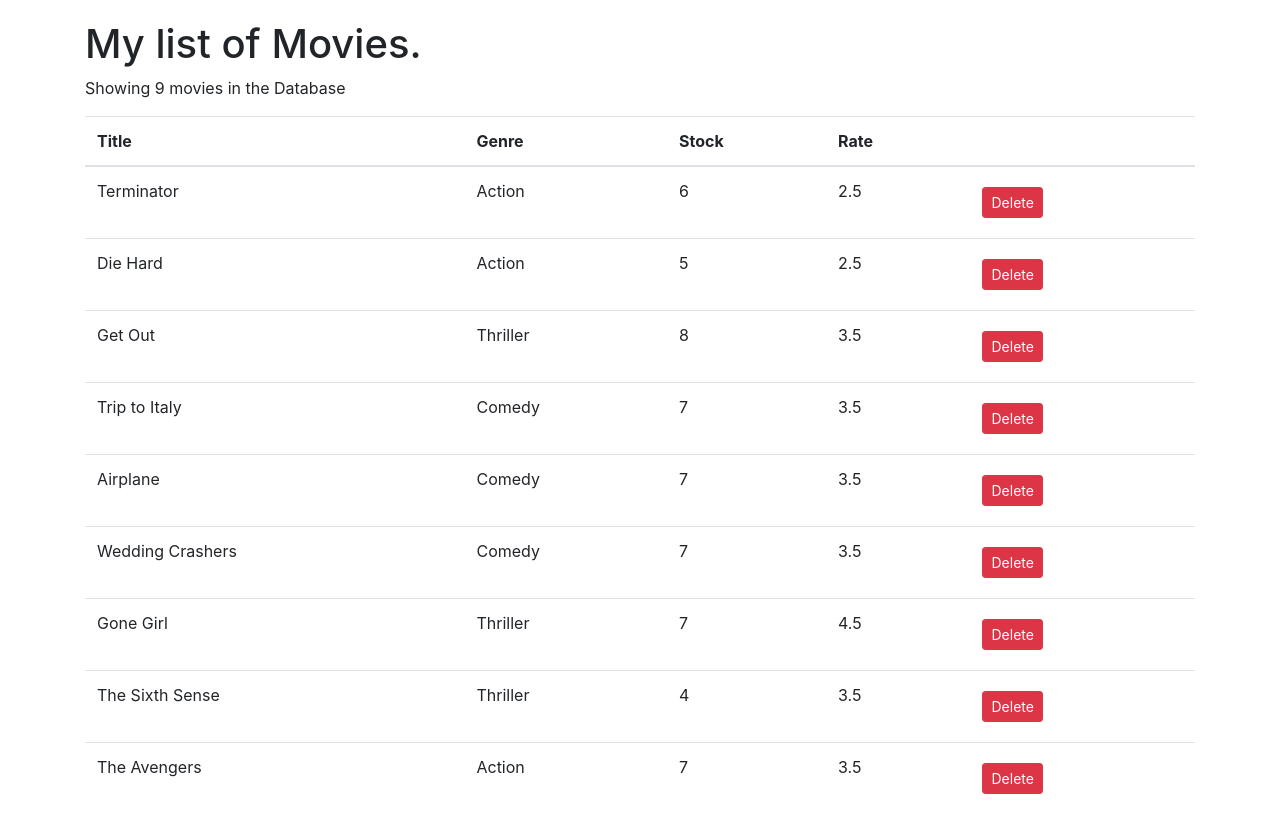
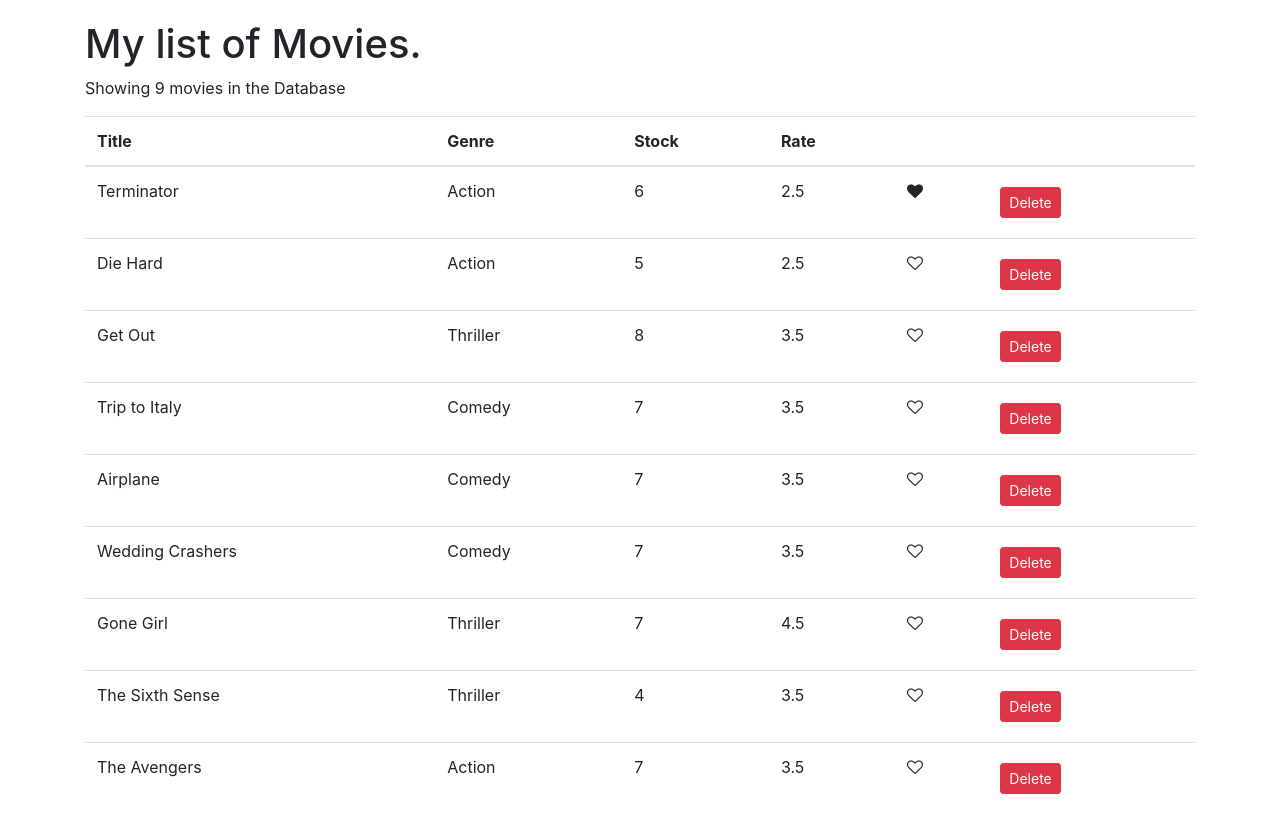
Before and after one commit to faustologic/vidly-app, a React (Create React App) app: page / in a window 1280 px wide. Built offline with nearby package versions, Linux system fonts and the light colour scheme.

Commit message:
Like icon button
We create a new like button using font awesome icons, and making a common component using onClick events and a stateless function component.

```diff
--- a/package.json
+++ b/package.json
@@ -3,6 +3,8 @@
   "version": "0.1.0",
   "private": true,
   "dependencies": {
+    "@fortawesome/fontawesome-svg-core": "^1.2.31",
+    "@fortawesome/free-solid-svg-icons": "^5.15.0",
     "@testing-library/jest-dom": "^4.2.4",
     "@testing-library/react": "^9.5.0",
     "@testing-library/user-event": "^7.2.1",
--- /dev/null
+++ b/src/common/like.jsx
@@ -0,0 +1,20 @@
+import React from "react";
+
+// input: liked: Boolean
+// Output: onClick
+// Stateless Function component
+
+const Like = (props) => {
+  let classes = "fa fa-heart";
+  if (!props.liked) classes += "-o";
+  return (
+    <i
+      onClick={props.onClick}
+      style={{ cursor: "pointer" }}
+      className={classes}
+      aria-hidden="true"
+    />
+  );
+};
+
+export default Like;
--- a/src/components/movies.jsx
+++ b/src/components/movies.jsx
@@ -1,9 +1,19 @@
 import React, { Component } from "react";
 import { getMovies } from "../services/fakeMovieService";
+import "@fortawesome/free-solid-svg-icons";
+import Like from "../common/like";
 
 class Movies extends Component {
   state = {
     movies: getMovies(),
+  };
+
+  handleLike = (movie) => {
+    const movies = [...this.state.movies];
+    const index = movies.indexOf(movie);
+    movies[index] = { ...movies[index] };
+    movies[index].liked = !movies[index].liked;
+    this.setState({ movies });
   };
 
   handleDelete = (movie) => {
@@ -25,7 +35,8 @@
               <th>Genre</th>
               <th>Stock</th>
               <th>Rate</th>
-              <th></th>
+              <th />
+              <th />
             </tr>
           </thead>
           <tbody>
@@ -35,6 +46,12 @@
                 <td>{movie.genre.name}</td>
                 <td>{movie.numberInStock}</td>
                 <td>{movie.dailyRentalRate}</td>
+                <td>
+                  <Like
+                    liked={movie.liked}
+                    onClick={() => this.handleLike(movie)}
+                  />
+                </td>
                 <td>
                   <button
                     onClick={() => this.handleDelete(movie)}
--- a/src/services/fakeMovieService.js
+++ b/src/services/fakeMovieService.js
@@ -7,64 +7,65 @@
     genre: { _id: "5b21ca3eeb7f6fbccd471818", name: "Action" },
     numberInStock: 6,
     dailyRentalRate: 2.5,
-    publishDate: "2018-01-03T19:04:28.809Z"
+    publishDate: "2018-01-03T19:04:28.809Z",
+    liked: true,
   },
   {
     _id: "5b21ca3eeb7f6fbccd471816",
     title: "Die Hard",
     genre: { _id: "5b21ca3eeb7f6fbccd471818", name: "Action" },
     numberInStock: 5,
-    dailyRentalRate: 2.5
+    dailyRentalRate: 2.5,
   },
   {
     _id: "5b21ca3eeb7f6fbccd471817",
     title: "Get Out",
     genre: { _id: "5b21ca3eeb7f6fbccd471820", name: "Thriller" },
     numberInStock: 8,
-    dailyRentalRate: 3.5
+    dailyRentalRate: 3.5,
   },
   {
     _id: "5b21ca3eeb7f6fbccd471819",
     title: "Trip to Italy",
     genre: { _id: "5b21ca3eeb7f6fbccd471814", name: "Comedy" },
     numberInStock: 7,
-    dailyRentalRate: 3.5
+    dailyRentalRate: 3.5,
   },
   {
     _id: "5b21ca3eeb7f6fbccd47181a",
     title: "Airplane",
     genre: { _id: "5b21ca3eeb7f6fbccd471814", name: "Comedy" },
     numberInStock: 7,
-    dailyRentalRate: 3.5
+    dailyRentalRate: 3.5,
   },
   {
     _id: "5b21ca3eeb7f6fbccd47181b",
     title: "Wedding Crashers",
     genre: { _id: "5b21ca3eeb7f6fbccd471814", name: "Comedy" },
     numberInStock: 7,
-    dailyRentalRate: 3.5
+    dailyRentalRate: 3.5,
   },
   {
     _id: "5b21ca3eeb7f6fbccd47181e",
     title: "Gone Girl",
     genre: { _id: "5b21ca3eeb7f6fbccd471820", name: "Thriller" },
     numberInStock: 7,
-    dailyRentalRate: 4.5
+    dailyRentalRate: 4.5,
   },
   {
     _id: "5b21ca3eeb7f6fbccd47181f",
     title: "The Sixth Sense",
     genre: { _id: "5b21ca3eeb7f6fbccd471820", name: "Thriller" },
     numberInStock: 4,
-    dailyRentalRate: 3.5
+    dailyRentalRate: 3.5,
   },
   {
     _id: "5b21ca3eeb7f6fbccd471821",
     title: "The Avengers",
     genre: { _id: "5b21ca3eeb7f6fbccd471818", name: "Action" },
     numberInStock: 7,
-    dailyRentalRate: 3.5
-  }
+    dailyRentalRate: 3.5,
+  },
 ];
 
 export function getMovies() {
@@ -72,13 +73,13 @@
 }
 
 export function getMovie(id) {
-  return movies.find(m => m._id === id);
+  return movies.find((m) => m._id === id);
 }
 
 export function saveMovie(movie) {
-  let movieInDb = movies.find(m => m._id === movie._id) || {};
+  let movieInDb = movies.find((m) => m._id === movie._id) || {};
   movieInDb.name = movie.name;
-  movieInDb.genre = genresAPI.genres.find(g => g._id === movie.genreId);
+  movieInDb.genre = genresAPI.genres.find((g) => g._id === movie.genreId);
   movieInDb.numberInStock = movie.numberInStock;
   movieInDb.dailyRentalRate = movie.dailyRentalRate;
 
@@ -91,7 +92,7 @@
 }
 
 export function deleteMovie(id) {
-  let movieInDb = movies.find(m => m._id === id);
+  let movieInDb = movies.find((m) => m._id === id);
   movies.splice(movies.indexOf(movieInDb), 1);
   return movieInDb;
 }
```
Also changed, not shown: 1 other file (tests, documents, lock files or other folders).
